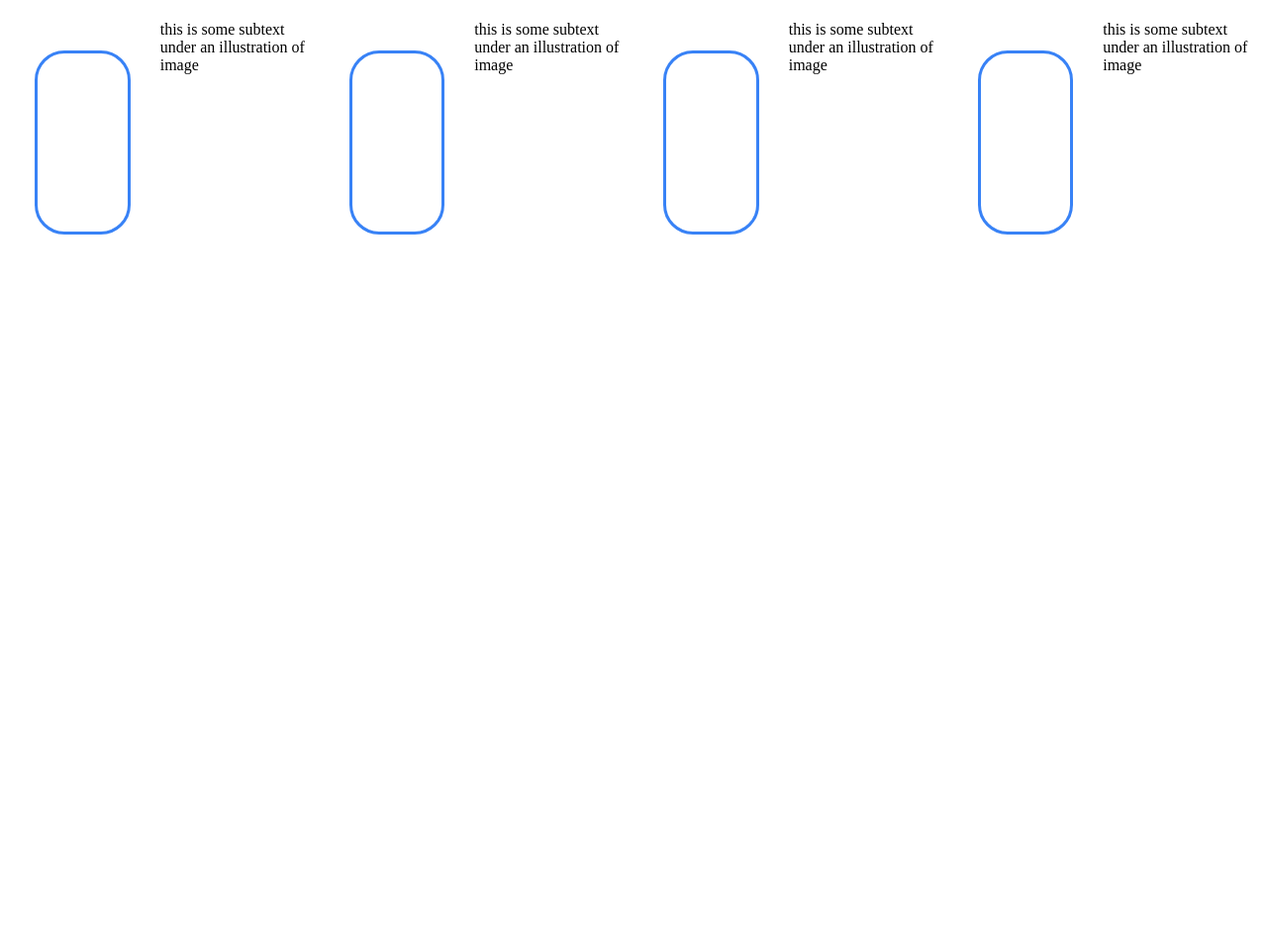
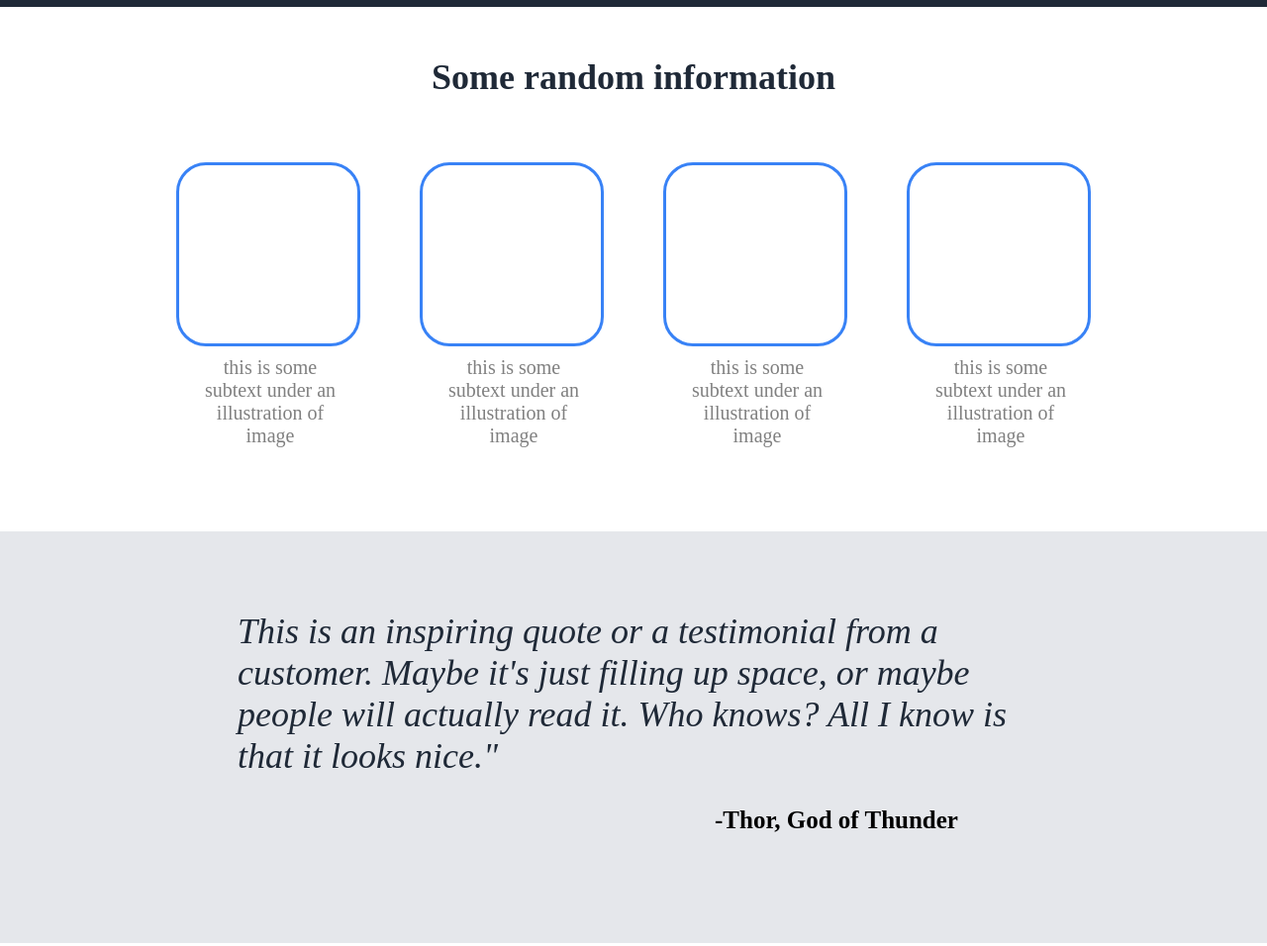
Before and after one commit to saNity00/First-Web, a plain HTML site: page index.html in a window 1280 px wide. Shown: the part 520-1476 px from the top of the page at 99% size. Before the commit the page ends 842 px from the top, so only its background shows below. Drawn offline with Linux system fonts and the light colour scheme.

Commit message:
To be finished

```diff
--- a/index.html
+++ b/index.html
@@ -29,20 +29,30 @@
         <div class="middle">
             <div class="random"> Some random information</div>
         <div class= "boxes">
+            <div class="item">
             <div class="box"></div>
-            <p class="subtext">this is some subtext under an illustration of image</p>
+            <p class="subtext">this is some subtext under an illustration of image</p></div>
+            <div class="item">
             <div class="box"></div>
-            <p class="subtext">this is some subtext under an illustration of image</p>
+            <p class="subtext">this is some subtext under an illustration of image</p></div>
+            <div class="item">
             <div class="box"></div>
-            <p class="subtext">this is some subtext under an illustration of image</p>
+            <p class="subtext">this is some subtext under an illustration of image</p></div>
+            <div class="item">
             <div class="box"></div>
-            <p class="subtext">this is some subtext under an illustration of image</p>
+            <p class="subtext">this is some subtext under an illustration of image</p></div>
         </div>
-
-
-
+        <div class="quote">
+            <p class="text"><em>This is an inspiring quote or a testimonial from a customer. Maybe it's just filling up space, or maybe people will actually read it. Who knows? All I know is that it looks nice."</em></p>
+        <p class="author">-Thor, God of Thunder</p>
         </div>
-
+        <div class="Advert">
+            <div class="Advert1">
+            <h1>Call to action! It's time!</h1>
+            <p> Sign up for our product by clicking that button right over there!</p>
+        </div>
+        <button class="sign-up">Sign up</div>
+        </div>
 
 
 
--- a/style.css
+++ b/style.css
@@ -29,7 +29,7 @@ padding-bottom: 50px;
  flex-direction: row;
  justify-content:flex-start ;
  padding-top: 50px;
- padding-bottom: 50px;
+ padding-bottom: 80px;
  padding-left: 280px;
 }
 .hero1{
@@ -45,15 +45,18 @@ h1{
 }
 p{
     margin:0;
+    font-size: 20px;
 }
 .sign-up{
 background-color:#3882F6;
 color:#F9FAF8;
 border-radius: 10px;
-max-width: 100px;
+width: 100px;
 margin-top: 10px;
 padding: 5px;
 font-weight: bold;
+border-color: white;
+max-height: 40px;
 }
 .background{
     display: flex;
@@ -66,11 +69,21 @@ font-weight: bold;
     display: flex;
     flex-direction: column;
 }
+.random{
+    text-align: center;
+    font-weight: bold;
+    font-size: 36px;
+    margin: 20px;
+    color:#1F2937;
+    padding-top: 30px;
+}
+
 .boxes{
     display:flex;
     flex-direction: row;
-    margin:5px;
+    margin:15px;
     justify-content: center;
+    padding-bottom: 70px;
 }
 .box{
     height: 180px;
@@ -79,11 +92,47 @@ font-weight: bold;
     border-color: #3882F6;
     border-radius: 30px;
     margin: 30px;
+    margin-bottom: 10px;
 }
-.random{
+.subtext{
+    color:grey;
+    padding-left: 50px;
+    width: 150px;
     text-align: center;
+}
+.text{
+    font-size: 36px;
+    font-weight: 300;
+    color:#1F2937;
+    max-width: 800px;
+    align-self: center;
+
+}
+
+.quote{
+    padding: 80px;
+    display: flex;
+    flex-direction: column;
+    background-color: #E5E7EB;
+}
+.author{
+    align-self: center;
     font-weight: bold;
-    font-size: 36px;
-    margin: 20px;
-    color:#1F2937;
+    font-size: 25px;
+    padding: 30px;
+    padding-left: 440px;
 }
+.Advert{
+    display: flex;
+    flex-direction: row;
+    justify-content: center;
+    margin: 280px;
+    margin-top: 180px;
+    padding: 150px;
+    background-color:#3882F6;
+    color:#E5E7EB;
+    border-radius: 30px;
+}
+.Advert1{
+    padding-right: 130px;
+}
```
